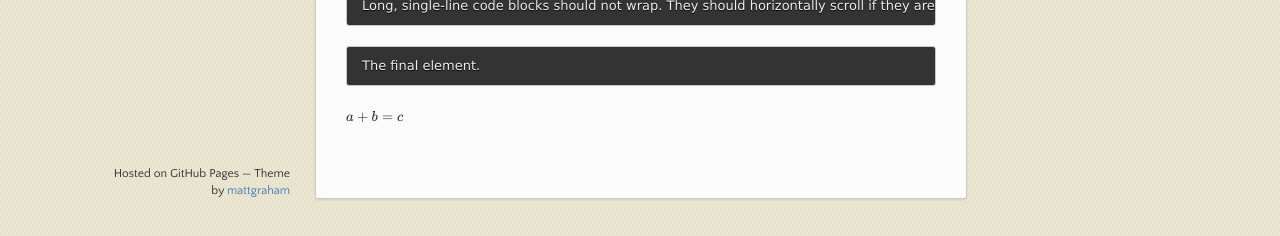
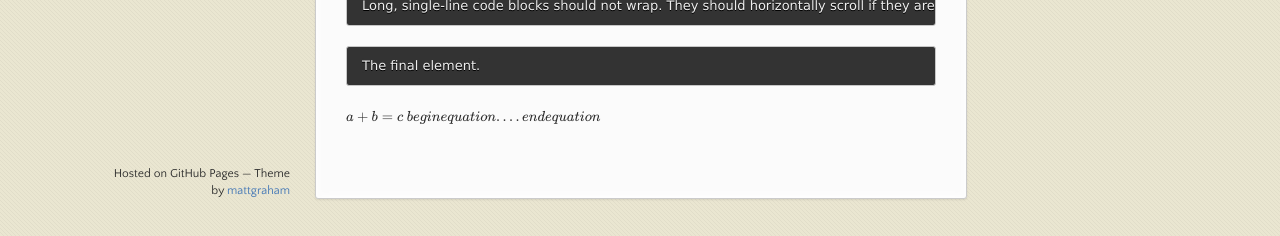
Before and after one commit to xloctran/xloctran.github.io, a Jekyll site: the page built from index.md, in a window 1280 px wide and 900 px high, scrolled down 2577 px. Shown: the part 661-897 px from the top of the window. Built offline with Jekyll 4.4.1, drawn with Linux system fonts in a browser that asks for light colours; formulas are drawn with MathJax 3.

Commit message:
equations

````diff
--- a/index.md
+++ b/index.md
@@ -130,5 +130,9 @@
 The final element.
 ```
 $$ a + b = c $$
+$$ begin{equation}
+....
+end{equation}
+$$
 
 {% include lib/mathjax.html %}
````
